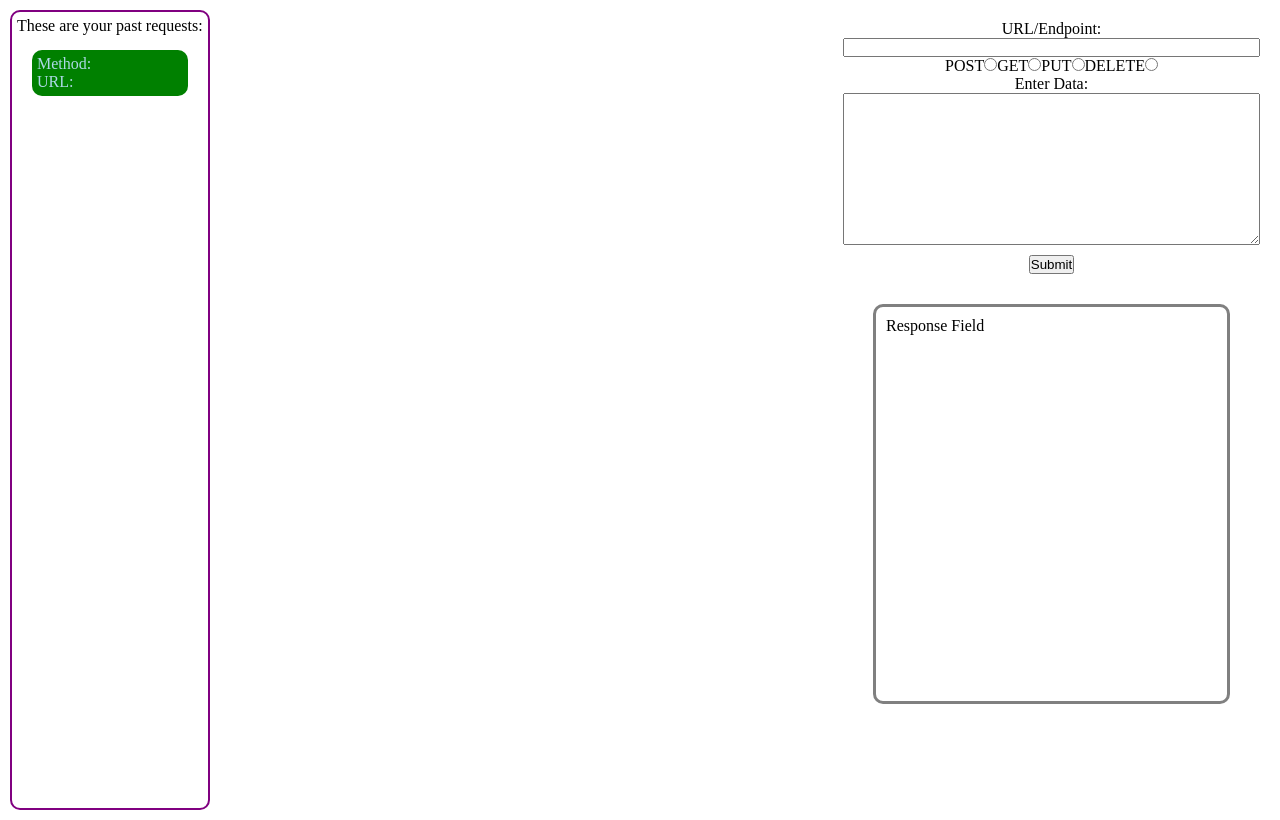
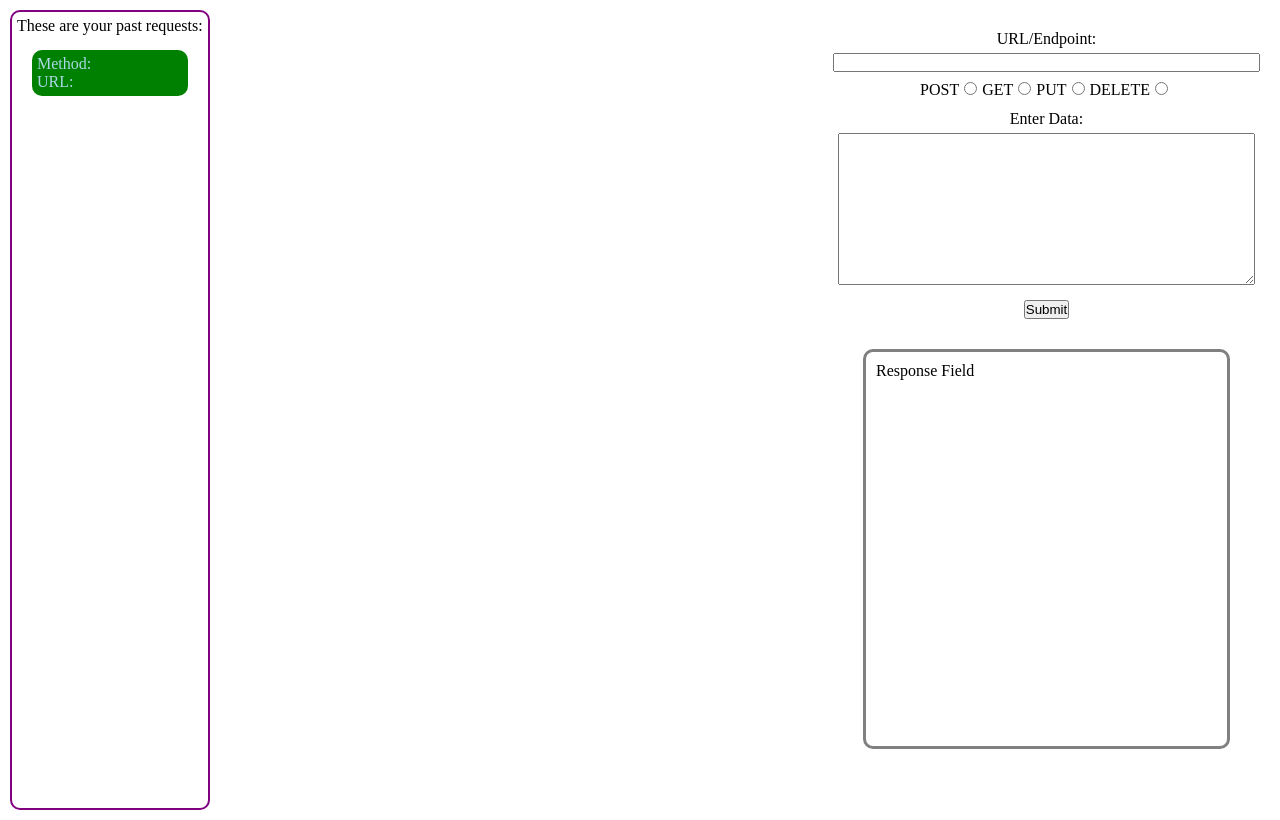
Before and after one commit to franco-ortega/lab-react-ct03-resty, a React app: page / in a window 1280 px wide. Built offline with nearby package versions, Linux system fonts and the light colour scheme.

Commit message:
update styling in Request

```diff
--- a/src/components/requests/Request.css
+++ b/src/components/requests/Request.css
@@ -5,8 +5,20 @@
     flex-direction: column;
     align-items: center;
 
+    label {
+        margin-top: 10px;
+    }
+
+    input, textarea {
+        margin: 5px;
+    }
+
     input[type="text"] {
         width: 100%;
+    }
+
+    input[type="radio"] {
+        margin: 5px;
     }
 
     button {
```
